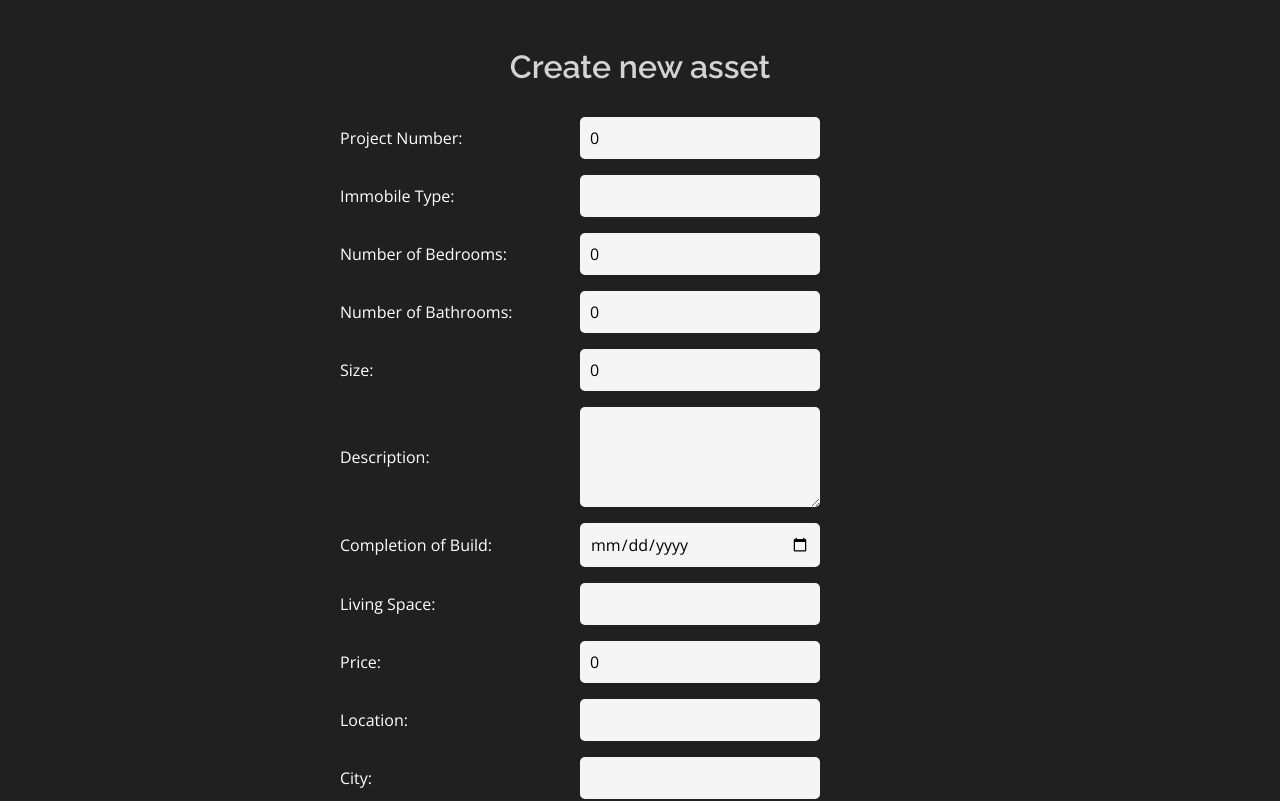
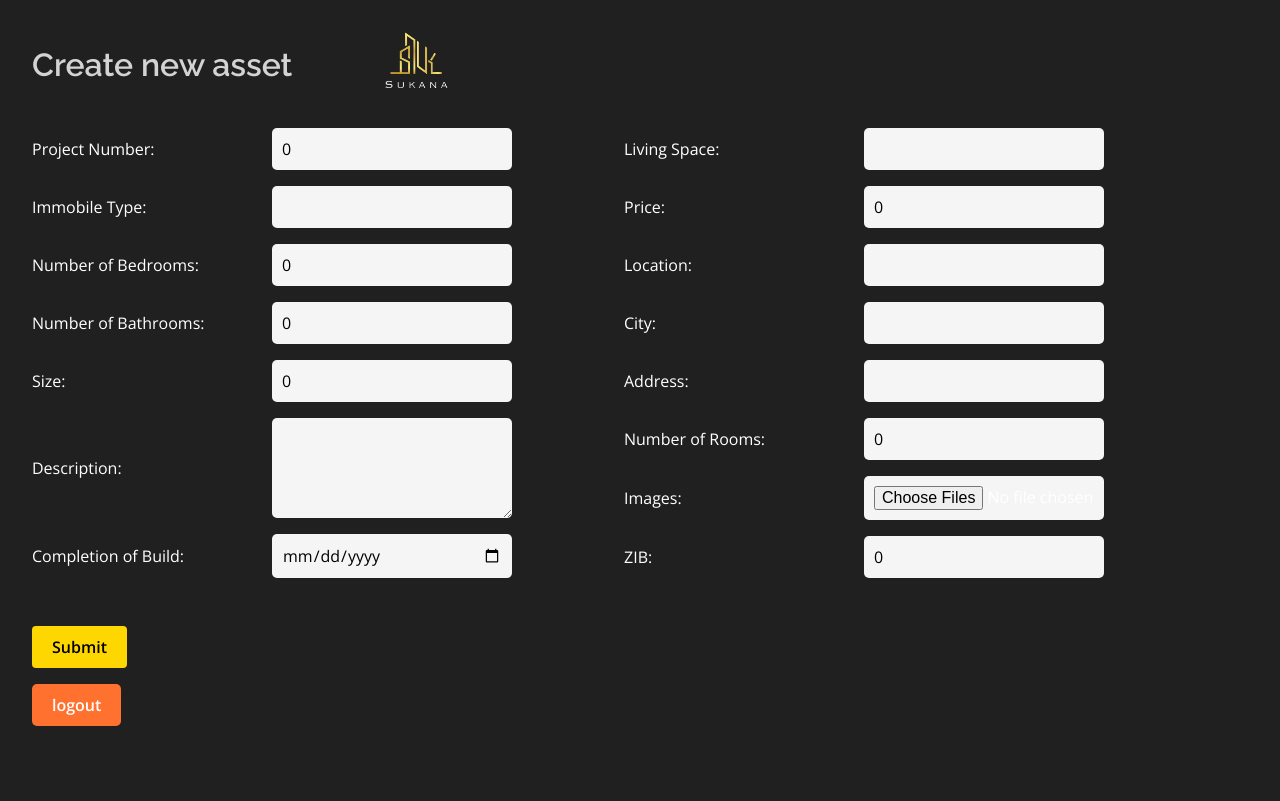
Before and after one commit to Hadesal/nextJs-sukanav1, a Next.js app: page /admin/addimmobile in a window 1280 px wide. Shown: the top 801 px of the page. Built offline with nearby package versions, Linux system fonts and the light colour scheme.

Commit message:
changed css

```diff
--- a/components/FormComponent.js
+++ b/components/FormComponent.js
@@ -48,6 +48,8 @@ const ImmobileForm = () => {
   return (
     <form onSubmit={handleSubmit}>
           <div className="fields">
+      <div className="input-container">
+        <div className="left-input-container">
             <div className="input-field">
               Project Number:
               <input
@@ -87,7 +89,10 @@ const ImmobileForm = () => {
                 onChange={(e) =>
                   setImmobileState({
                     ...immobileState,
-                details: { ...immobileState.details, bedRooms: e.target.value },
+                    details: {
+                      ...immobileState.details,
+                      bedRooms: e.target.value,
+                    },
                   })
                 }
               />{" "}
@@ -156,6 +161,11 @@ const ImmobileForm = () => {
                 }
               />
             </div>
+            <button type="submit" className="btn">
+            Submit
+          </button>
+          </div>
+          <div className="right-input-container">
             <div className="input-field">
               Living Space:
               <input
@@ -188,7 +198,10 @@ const ImmobileForm = () => {
                 name="location"
                 value={immobileState.location}
                 onChange={(e) =>
-              setImmobileState({ ...immobileState, location: e.target.value })
+                  setImmobileState({
+                    ...immobileState,
+                    location: e.target.value,
+                  })
                 }
               />
             </div>
@@ -210,7 +223,10 @@ const ImmobileForm = () => {
                 name="address"
                 value={immobileState.address}
                 onChange={(e) =>
-              setImmobileState({ ...immobileState, address: e.target.value })
+                  setImmobileState({
+                    ...immobileState,
+                    address: e.target.value,
+                  })
                 }
               />
             </div>
@@ -247,7 +263,9 @@ const ImmobileForm = () => {
                 }
               />
             </div>
-        <button type="submit" className="btn">Submit</button>
+          </div>
+
+        </div>
       </div>
     </form>
   );
--- a/pages/admin/addimmobile.js
+++ b/pages/admin/addimmobile.js
@@ -1,6 +1,9 @@
 import ImmobileForm from "@/components/FormComponent";
 import React, { useEffect } from "react";
 import { useRouter } from "next/router";
+import Image from "next/image";
+import logo from "../assets/logo.png"
+
 
 export default function AddNewImmobile() {
   const router = useRouter();
@@ -25,7 +28,10 @@ export default function AddNewImmobile() {
 
   return (
     <>
+    <div className="add-asset-header">
     <h1 className="header-form">Create new asset</h1>
+    <Image src={logo} alt="" className="logo-asset" />
+    </div>
       <div>
         <ImmobileForm />
       </div>
--- a/pages/immobile.js
+++ b/pages/immobile.js
@@ -17,7 +17,9 @@ export default function Immobile() {
 
   return (
     <>
+
       <NavBar />
+      <div className="home-upper-container">
       <div className="card-grid-home">
         {allImmobile?.map((immobile, index) => {
           return (
@@ -65,6 +67,7 @@ export default function Immobile() {
           );
         })}
       </div>
+      </div>
     </>
   );
 }
--- a/styles/app.css
+++ b/styles/app.css
@@ -115,8 +115,14 @@ html {
   scroll-behavior: smooth;
 }
 
+.home-upper-container {
+  display: flex;
+  justify-content: center;
+  align-items: center;
+  margin-top: 10rem;
+}
+
 body {
-  margin: var(--header-height) 0 0 0;
   font-family: var(--body-font);
   font-size: var(--normal-font-size);
   background-color: var(--body-color);
@@ -339,6 +345,7 @@ input {
   left: 0;
   z-index: var(--z-fixed);
   background-color: transparent;
+  margin-bottom: 10rem;
 }
 
 /*=============== NAV ===============*/
@@ -623,12 +630,6 @@ input {
 .about__img-two:hover {
   transform: var(--img-scale);
 }
-form {
-  display: flex;
-  flex-direction: column;
-  max-width: 600px;
-  margin: 0 auto;
-}
 
 label {
   display: flex;
@@ -640,11 +641,22 @@ label {
 /* -----------------Form --------------------*/
 
 .fields {
-  width: 30rem;
+  padding-inline: 2rem;
+  display: flex;
+  justify-content: space-between;
+  align-items: center;
+}
+
+.input-container {
+  display: grid;
+  width: 25rem;
+  grid-template-columns: repeat(2, 1fr);
+  gap: 7rem;
 }
 
 .input-field {
   display: flex;
+  width: 30rem;
   justify-content: space-between;
   align-items: center;
   padding-bottom: 1rem;
@@ -681,7 +693,7 @@ input[type="submit"] {
   cursor: pointer;
 }
 
-.btn{
+.btn {
   background-color: rgb(184, 156, 0);
   color: black;
   padding: 10px 20px;
@@ -691,13 +703,14 @@ input[type="submit"] {
   border-radius: 5px;
   cursor: pointer;
   transition: all 0.3s ease-in-out;
+  margin-top: 2rem;
 }
 
 .btn:hover {
   background-color: rgb(117, 84, 0);
 }
 
-.logout{
+.logout {
   background-color: rgb(255, 113, 47);
   color: rgb(255, 255, 255);
   padding: 10px 20px;
@@ -713,24 +726,20 @@ input[type="submit"] {
   background-color: rgb(255, 30, 0);
 }
 
-.center-btn{
-  display: flex;
-  justify-content: center;
-  padding-left: 20rem;
-  align-items: center;
-  padding-bottom: 10rem;
+.center-btn {
+  padding-left: 2rem;
+  padding-block: 1rem;
 }
 
-.header-form{
-  display: flex;
-  justify-content: center;
-  align-self:center;
-  padding-bottom: 2rem;
+.header-form {
+  padding-block: 2rem;
+  padding-inline: 2rem;
 }
 
 /* ----------------immobiles ----------------*/
 
 .card-grid-home {
+  margin-top: 10rem;
   display: grid;
   grid-template-columns: repeat(auto-fill, minmax(300px, 1fr));
   gap: 1rem;
@@ -803,8 +812,7 @@ input[type="submit"] {
 .btn {
   display: inline-block;
   background-color: #ffd700;
-  color: #fff;
-  padding: 0.5rem 1rem;
+  color: #000000;
   border-radius: 0.25rem;
   border: none;
   cursor: pointer;
@@ -812,7 +820,7 @@ input[type="submit"] {
 }
 
 .btn:hover {
-  opacity: 0.8;
+  background-color: #ad9401;
 }
 
 .btn-outline {
@@ -823,5 +831,25 @@ input[type="submit"] {
 
 .btn-outline:hover {
   background-color: #ffd700;
-  color: #fff;
 }
+
+.login-container {
+  display: flex;
+  justify-content: center;
+  align-self: center;
+}
+
+.add-asset-header {
+  width: 30rem;
+  display: flex;
+  justify-content: space-between;
+  align-items: center;
+}
+
+.logo-login {
+  margin-bottom: -2rem;
+}
+
+.logo-asset {
+  width: 8rem;
+}
```
Also changed, not shown: components/Navbar.jsx (+8 -3 lines), pages/admin/login.js (+16 -2 lines). Lines whose indentation alone changed are shown as unchanged.
